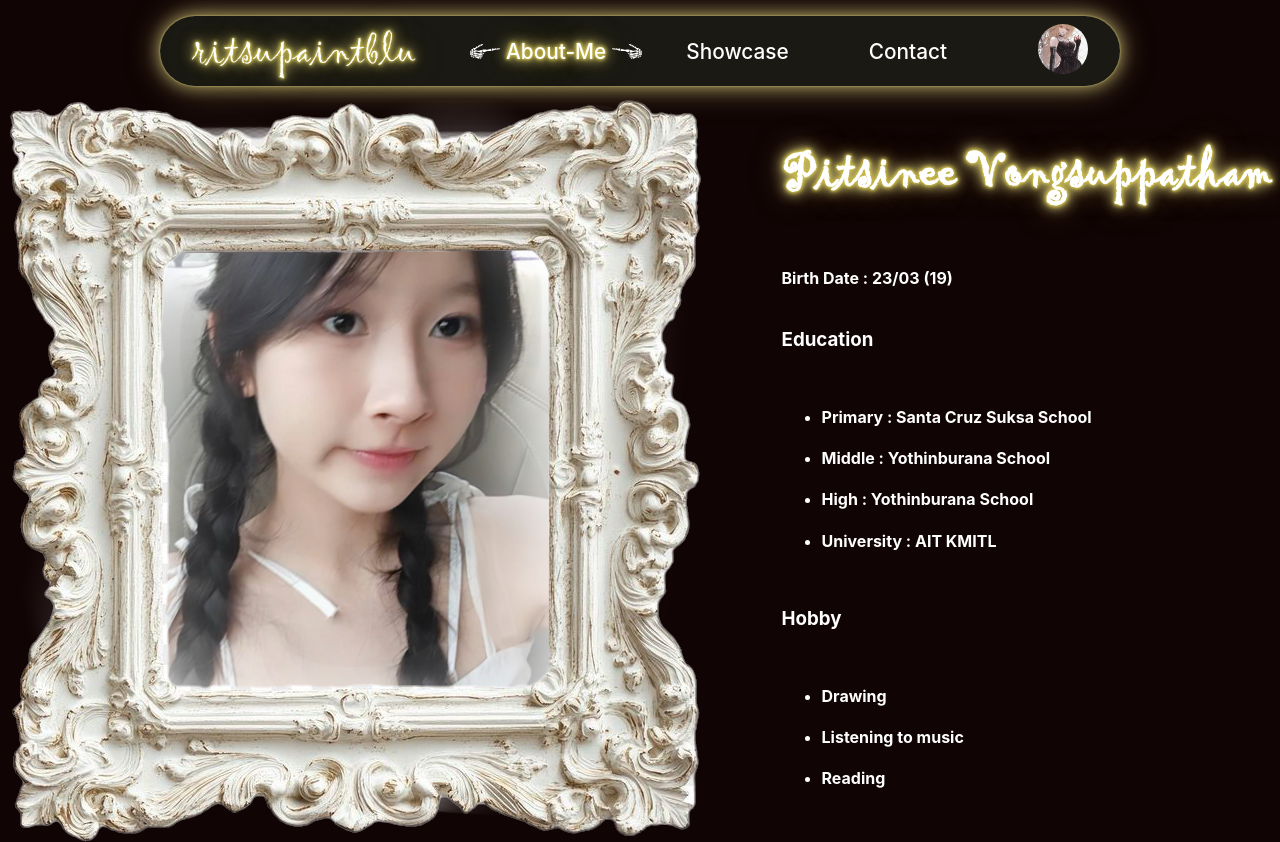
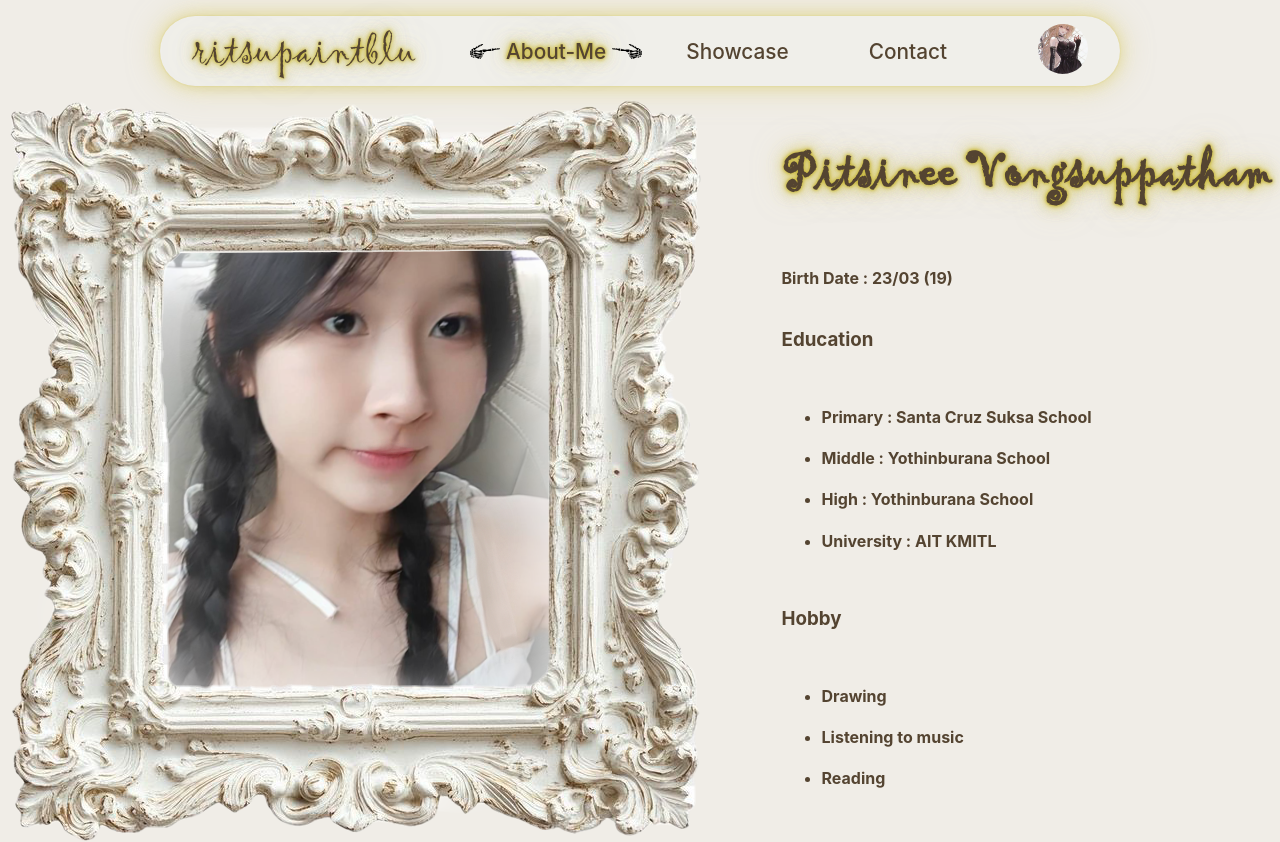
Before and after one commit to Cxcosmo/42-Bangkok---Web-Project, a plain HTML site: page CV/pitvongs.html in a window 1280 px wide. Shown: the top 842 px of the page. Drawn offline with nearby package versions, Linux system fonts and the light colour scheme.

Commit message:
fix :color

```diff
--- a/css/pitvongs.css
+++ b/css/pitvongs.css
@@ -1,8 +1,8 @@
 :root{
     --font-signature: 'GIGI', sans-serif;
     --primary: #ddd280;
-    --secondary: #1a1913;
-    --font_color_nav: #ffffff;
+    --secondary: #f0efea;
+    --font_color_nav: #544431;
 }
 
 @font-face {
@@ -15,7 +15,7 @@
 body {
     height: 100%;
     width: 100%;
-    background-color: rgb(16, 4, 4);
+    background-color: rgb(240, 237, 231);
     font-family: "Inter", sans-serif;
     margin: 0;
     padding: 0;
@@ -101,7 +101,7 @@ nav ul li a {
     height: 30px;
     -webkit-mask: url("../resource/svg/her-trick-skeleton.svg") no-repeat center/contain;
     mask: url("../resource/svg/her-trick-skeleton.svg") no-repeat center/contain;
-    background-color: #ffffff;
+    background-color: #000000;
 }
 .nav-link.active::after {
     content: "";
@@ -113,7 +113,7 @@ nav ul li a {
     height: 30px;
     -webkit-mask: url("../resource/svg/his-treat-skeleton.svg") no-repeat center/contain;
     mask: url("../resource/svg/his-treat-skeleton.svg") no-repeat center/contain;
-    background-color: #ffffff;
+    background-color: #000000;
 }
 
 main {
@@ -219,7 +219,7 @@ hr {
     background: linear-gradient(180deg, white 0%, pink 100%);
 }
 .back_color_3{
-    background: linear-gradient(180deg, white 0%, var(--secondary) 100%);
+    background: linear-gradient(180deg, white 0%, #000000 100%);
 }
 
 .back_font_1{ color: rgb(0, 64, 255); }
```
